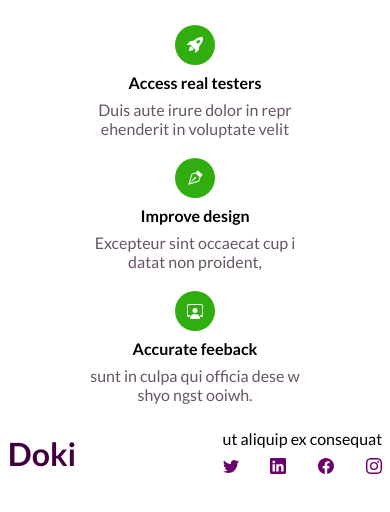
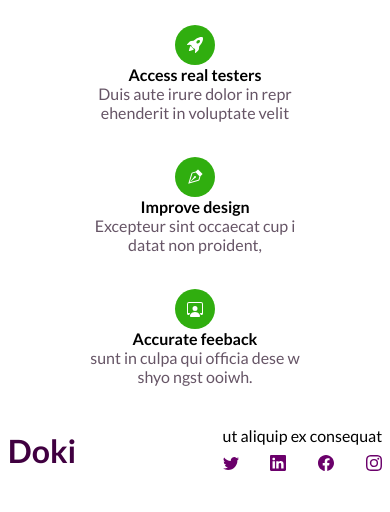
Before and after one commit to Dave-241/doki-main, a Next.js app: page /components/portfolio in a window 390 px wide. Shown: the top 512 px of the page. Built offline with nearby package versions, Linux system fonts and the light colour scheme.

Commit message:
Update port.css

```diff
--- a/styles/port.css
+++ b/styles/port.css
@@ -130,7 +130,7 @@ a {
     .each_wrap {
         width: 60%;
         height: auto;
-        gap: 8px;
+        margin-bottom: 15px;
         display: flex;
         flex-direction: column;
         align-items: center;
```
